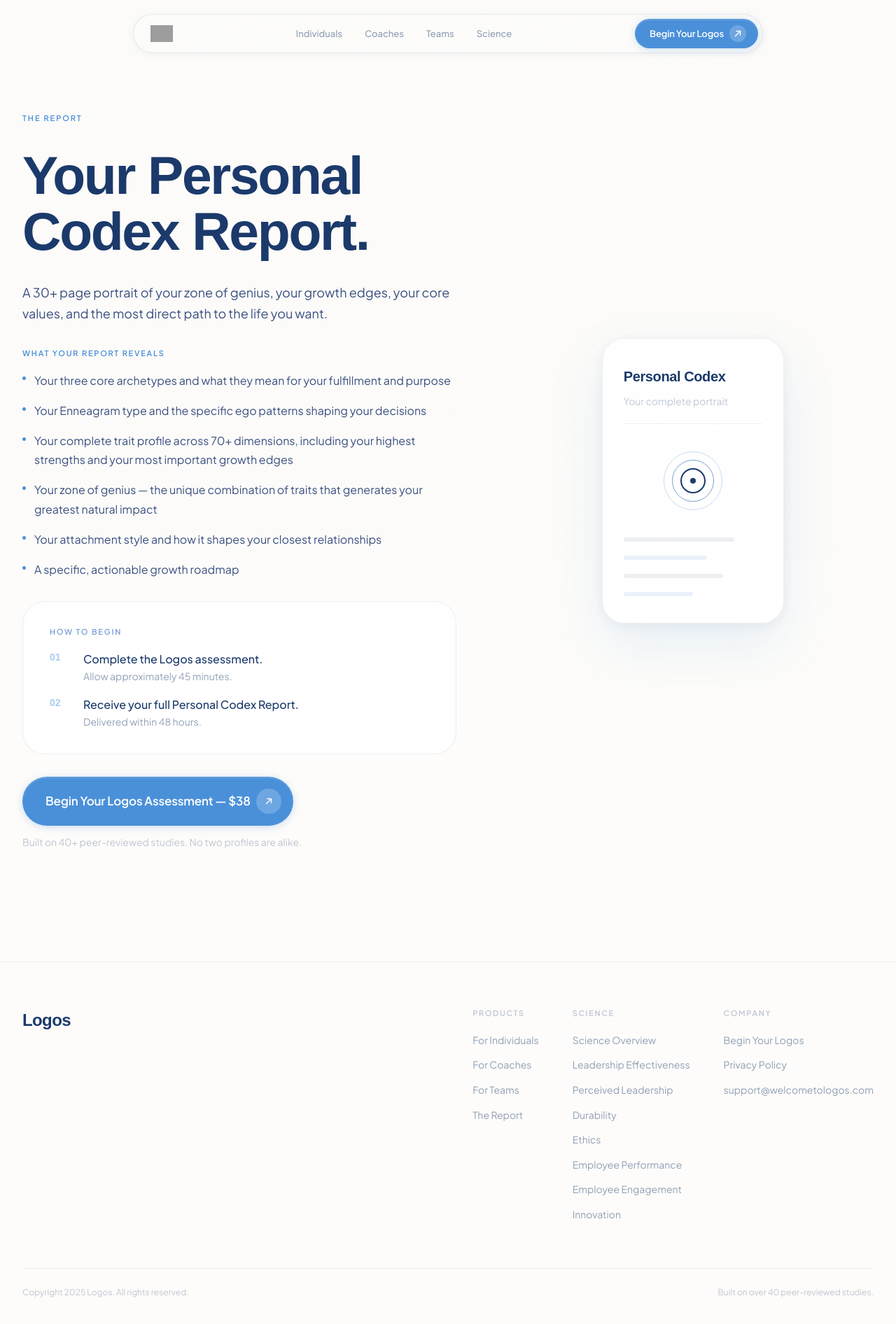
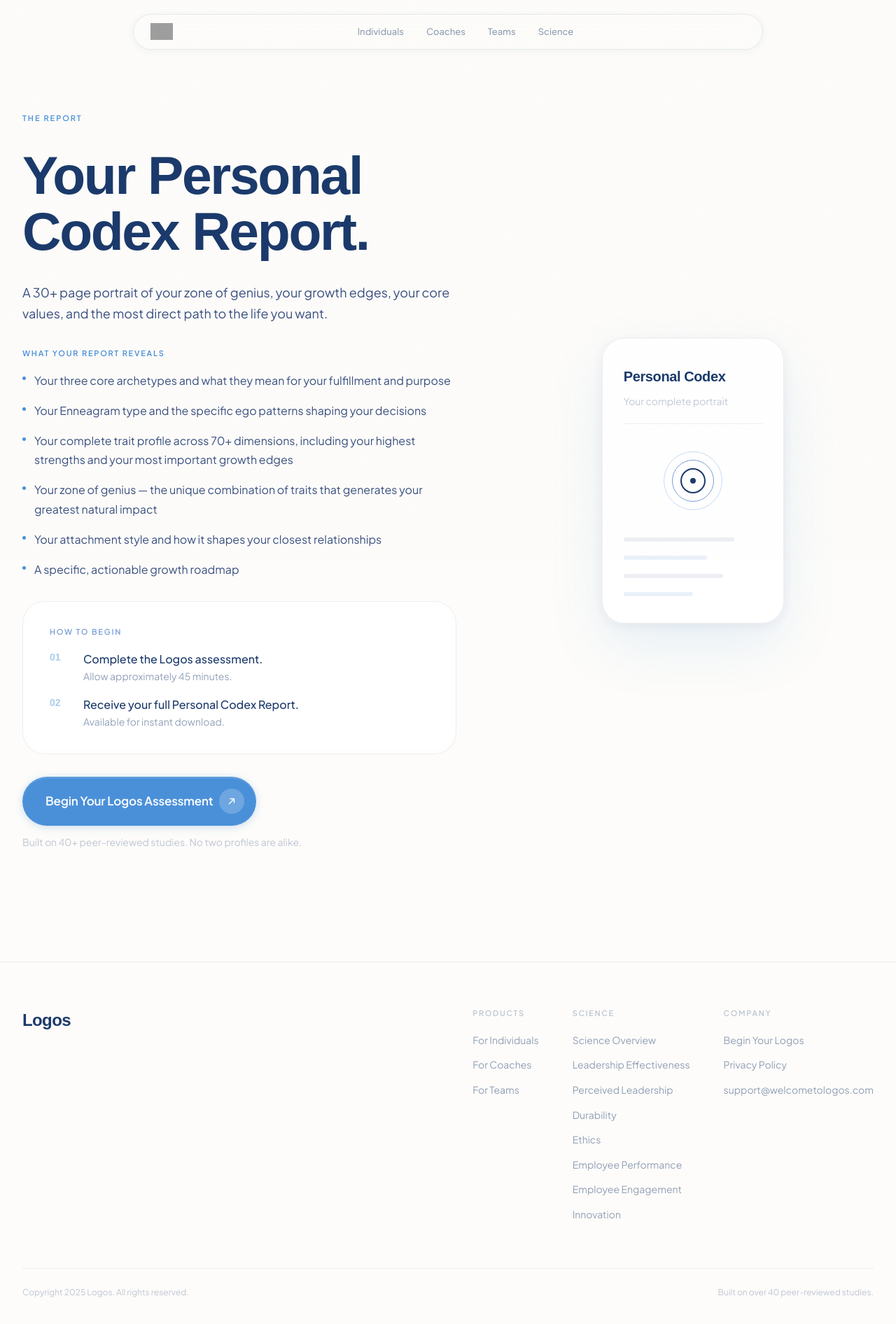
Before and after one commit to alexanderfairman-cloud/logos-site, a Next.js app: page /report in a window 1280 px wide. Shown: the top 1892 px of the page at 70% size. Built offline with nearby package versions, Linux system fonts and the light colour scheme; grey boxes are pictures that could not be loaded; a web font is replaced by a local one.

Commit message:
Convert /report to post-purchase onboarding: fix CTA, remove paywall, remove from nav/footer, hide checkout CTA in header

```diff
--- a/app/report/page.tsx
+++ b/app/report/page.tsx
@@ -3,9 +3,9 @@
 import CTAButton from '@/components/CTAButton'
 
 export const metadata = {
-  title: 'Your Personal Codex Report — Logos',
+  title: 'Begin Your Logos Assessment — Logos',
   description:
-    'A 30-plus page portrait of your zone of genius, your growth edges, your core values, and the most direct path to the life you want.',
+    'Your Personal Codex Report is ready. Complete the Logos assessment to receive your full 30+ page portrait.',
 }
 
 const reveals = [
@@ -116,7 +116,7 @@
                     </p>
                     {[
                       { n: '01', t: 'Complete the Logos assessment.', b: 'Allow approximately 45 minutes.' },
-                      { n: '02', t: 'Receive your full Personal Codex Report.', b: 'Delivered within 48 hours.' },
+                      { n: '02', t: 'Receive your full Personal Codex Report.', b: 'Available for instant download.' },
                     ].map((s) => (
                       <div key={s.n} style={{ display: 'flex', gap: '1rem', alignItems: 'flex-start' }}>
                         <p
@@ -143,8 +143,8 @@
                 </div>
 
                 <div style={{ display: 'flex', flexDirection: 'column', gap: '0.75rem' }}>
-                  <CTAButton href="/logos-auto-report-checkoutz2hb1fcn" size="lg" id="report-cta">
-                    Begin Your Logos Assessment — $38
+                  <CTAButton href="https://su.vc/logosreport" size="lg" id="report-cta">
+                    Begin Your Logos Assessment
                   </CTAButton>
                   <p className="body-sm" style={{ color: 'var(--text-ghost)' }}>
                     Built on 40+ peer-reviewed studies. No two profiles are alike.
--- a/components/Footer.tsx
+++ b/components/Footer.tsx
@@ -9,7 +9,6 @@
       { label: 'For Individuals', href: '/for-leaders' },
       { label: 'For Coaches', href: '/for-coaches' },
       { label: 'For Teams', href: '/logos-teams' },
-      { label: 'The Report', href: '/report' },
     ],
   },
   {
--- a/components/NavPill.tsx
+++ b/components/NavPill.tsx
@@ -19,7 +19,6 @@
   { label: 'Coaches', href: '/for-coaches' },
   { label: 'Teams', href: '/logos-teams' },
   { label: 'Science', href: '/science-overlal' },
-  { label: 'Report', href: '/report' },
   { label: 'Privacy', href: '/logos-privacy' },
 ]
 
@@ -27,7 +26,7 @@
   const [open, setOpen] = useState(false)
   const [scrolled, setScrolled] = useState(false)
   const pathname = usePathname()
-  const hideCheckoutCTA = pathname === '/session' || pathname === '/logos-individuals-beginti1cj4e4'
+  const hideCheckoutCTA = pathname === '/session' || pathname === '/logos-individuals-beginti1cj4e4' || pathname === '/report'
 
   useEffect(() => {
     const onScroll = () => setScrolled(window.scrollY > 40)
```
